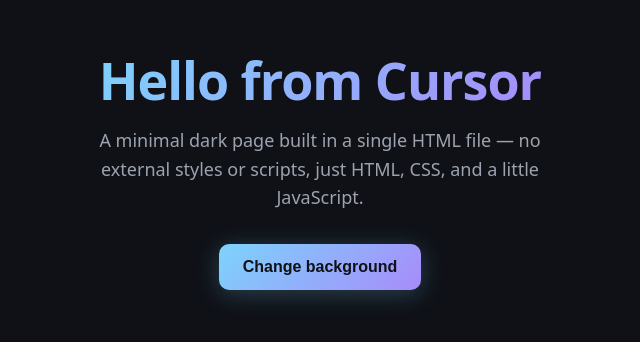
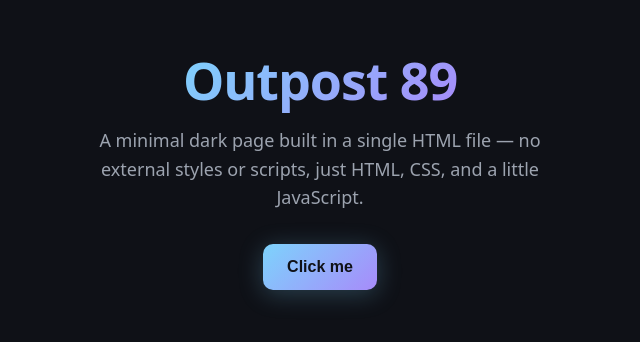
Before and after one commit to 0utpost89/hello-cursor, a plain HTML site: page index.html in a window 1280 px wide. Shown: the part 230-572 px from the top of the page, without its empty margins (320-960 px from the left). Drawn offline with Linux system fonts and the light colour scheme.

Commit message:
Update heading and button label on landing page.

```diff
--- a/index.html
+++ b/index.html
@@ -85,11 +85,11 @@
 </head>
 <body>
   <main>
-    <h1><span>Hello from Cursor</span></h1>
+    <h1><span>Outpost 89</span></h1>
     <p>
       A minimal dark page built in a single HTML file — no external styles or scripts, just HTML, CSS, and a little JavaScript.
     </p>
-    <button type="button" id="color-btn">Change background</button>
+    <button type="button" id="color-btn">Click me</button>
   </main>
 
   <script>
```
